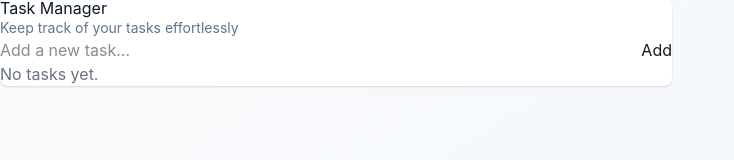
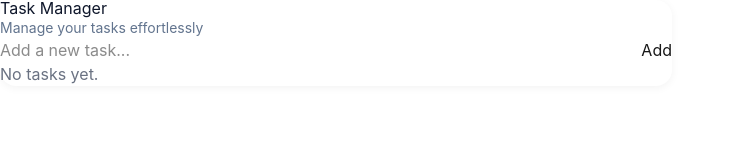
Before and after one commit to gitlarshub/AI-Agent, a Next.js app: page / in a window 1280 px wide. Shown: the top 160 px of the page, without its empty margins (0-734 px from the left). Built offline with nearby package versions, Linux system fonts and the light colour scheme.

Commit message:
refactor: align UI with CSS guidelines - subtle shadows, consistent spacing, proper border radius

```diff
--- a/app/globals.css
+++ b/app/globals.css
@@ -5,6 +5,8 @@
 :root {
   --background: #ffffff;
   --foreground: #171717;
+  --shadow-subtle: 0 2px 8px rgba(0, 0, 0, 0.05);
+  --transition-base: 0.2s ease;
 }
 
 @theme inline {
@@ -38,7 +40,7 @@ html {
 /* Smooth transitions for interactive elements */
 button,
 input {
-  transition: all 200ms ease-in-out;
+  transition: var(--transition-base);
 }
 
 input:focus {
--- a/app/page.tsx
+++ b/app/page.tsx
@@ -31,12 +31,12 @@ export default function HomePage() {
   }
 
   return (
-    <main className="min-h-screen bg-gradient-to-br from-slate-50 to-slate-100">
+    <main className="min-h-screen bg-white">
       <div className="max-w-2xl mx-auto px-4 sm:px-6 lg:px-8 py-8 sm:py-12">
-        <div className="bg-white rounded-lg shadow-sm p-6 sm:p-8">
+        <div className="bg-white rounded-2xl p-8 sm:p-10" style={{ boxShadow: '0 2px 8px rgba(0, 0, 0, 0.05)' }}>
           <header className="mb-8">
             <h1 className="text-3xl sm:text-4xl font-bold text-slate-900 mb-2">Task Manager</h1>
-            <p className="text-slate-500 text-sm">Keep track of your tasks effortlessly</p>
+            <p className="text-slate-500 text-sm">Manage your tasks effortlessly</p>
           </header>
           <AddTaskForm onAddTask={addTask} />
           <TaskList tasks={tasks} onToggleTask={toggleTask} onDeleteTask={deleteTask} />
--- a/components/AddTaskForm.tsx
+++ b/components/AddTaskForm.tsx
@@ -16,18 +16,19 @@ export default function AddTaskForm({ onAddTask }: AddTaskFormProps) {
   }
 
   return (
-    <form onSubmit={handleSubmit} className="flex gap-2 mb-6">
+    <form onSubmit={handleSubmit} className="flex gap-3 mb-8">
       <input
         type="text"
         value={title}
         onChange={(e) => setTitle(e.target.value)}
         placeholder="Add a new task..."
-        className="flex-1 px-4 py-3 border border-slate-300 rounded-lg focus:outline-none focus:ring-2 focus:ring-blue-500 focus:border-transparent bg-slate-50 placeholder-slate-400 text-slate-900 transition-colors"
+        className="flex-1 px-4 py-3 border border-slate-200 rounded-lg focus:outline-none focus:ring-2 focus:ring-blue-500 focus:border-transparent bg-white placeholder-slate-400 text-slate-900"
         aria-label="Task title"
       />
       <button
         type="submit"
-        className="bg-blue-600 hover:bg-blue-700 text-white px-6 py-3 rounded-lg font-medium transition-all duration-200 hover:shadow-md active:scale-95"
+        className="bg-blue-600 hover:bg-blue-700 text-white px-6 py-3 rounded font-medium"
+        style={{ borderRadius: '6px' }}
         aria-label="Add task"
       >
         Add
--- a/components/TaskItem.tsx
+++ b/components/TaskItem.tsx
@@ -10,9 +10,9 @@ type TaskItemProps = {
 export default function TaskItem({ task, onToggle, onDelete }: TaskItemProps) {
     return (
         <li
-            className={`flex items-center justify-between px-5 py-4 transition-colors duration-200 ${task.completed
-                    ? "bg-slate-50 hover:bg-slate-100"
-                    : "bg-white hover:bg-slate-50"
+            className={`flex items-center justify-between px-4 py-3 ${task.completed
+                    ? "bg-slate-50"
+                    : "bg-white"
                 }`}
         >
             <div className="flex items-center gap-3 flex-1 min-w-0">
@@ -20,10 +20,10 @@ export default function TaskItem({ task, onToggle, onDelete }: TaskItemProps) {
                     type="checkbox"
                     checked={task.completed}
                     onChange={() => onToggle(task.id)}
-                    className="w-5 h-5 text-blue-600 rounded cursor-pointer border-slate-300 transition-colors focus:ring-2 focus:ring-blue-500 focus:ring-offset-0"
+                    className="w-5 h-5 text-blue-600 rounded cursor-pointer border-slate-300 focus:ring-2 focus:ring-blue-500 focus:ring-offset-0"
                     aria-label={`Mark "${task.title}" as ${task.completed ? "incomplete" : "complete"}`}
                 />
-                <span className={`flex-1 text-base transition-all duration-200 truncate ${task.completed
+                <span className={`flex-1 text-base truncate ${task.completed
                         ? "line-through text-slate-400"
                         : "text-slate-900"
                     }`}>
@@ -32,7 +32,8 @@ export default function TaskItem({ task, onToggle, onDelete }: TaskItemProps) {
             </div>
             <button
                 onClick={() => onDelete(task.id)}
-                className="ml-3 bg-red-50 hover:bg-red-100 text-red-600 hover:text-red-700 px-3 py-2 rounded-md text-sm font-medium transition-all duration-200 hover:shadow-sm active:scale-95 flex-shrink-0"
+                className="ml-3 bg-slate-100 hover:bg-slate-200 text-slate-600 hover:text-slate-700 px-3 py-2 rounded text-sm font-medium flex-shrink-0"
+                style={{ borderRadius: '6px' }}
                 aria-label={`Delete "${task.title}"`}
             >
                 Delete
--- a/components/TaskList.tsx
+++ b/components/TaskList.tsx
@@ -15,7 +15,7 @@ export default function TaskList({ tasks, onToggleTask, onDeleteTask }: TaskList
 
   return (
     <div className="space-y-0">
-      <ul className="border border-slate-200 rounded-lg overflow-hidden shadow-sm divide-y divide-slate-200">
+      <ul className="border border-slate-200 rounded-lg overflow-hidden divide-y divide-slate-200" style={{ boxShadow: '0 2px 8px rgba(0, 0, 0, 0.05)' }}>
         {tasks.map((task) => (
           <TaskItem key={task.id} task={task} onToggle={onToggleTask} onDelete={onDeleteTask} />
         ))}
```
